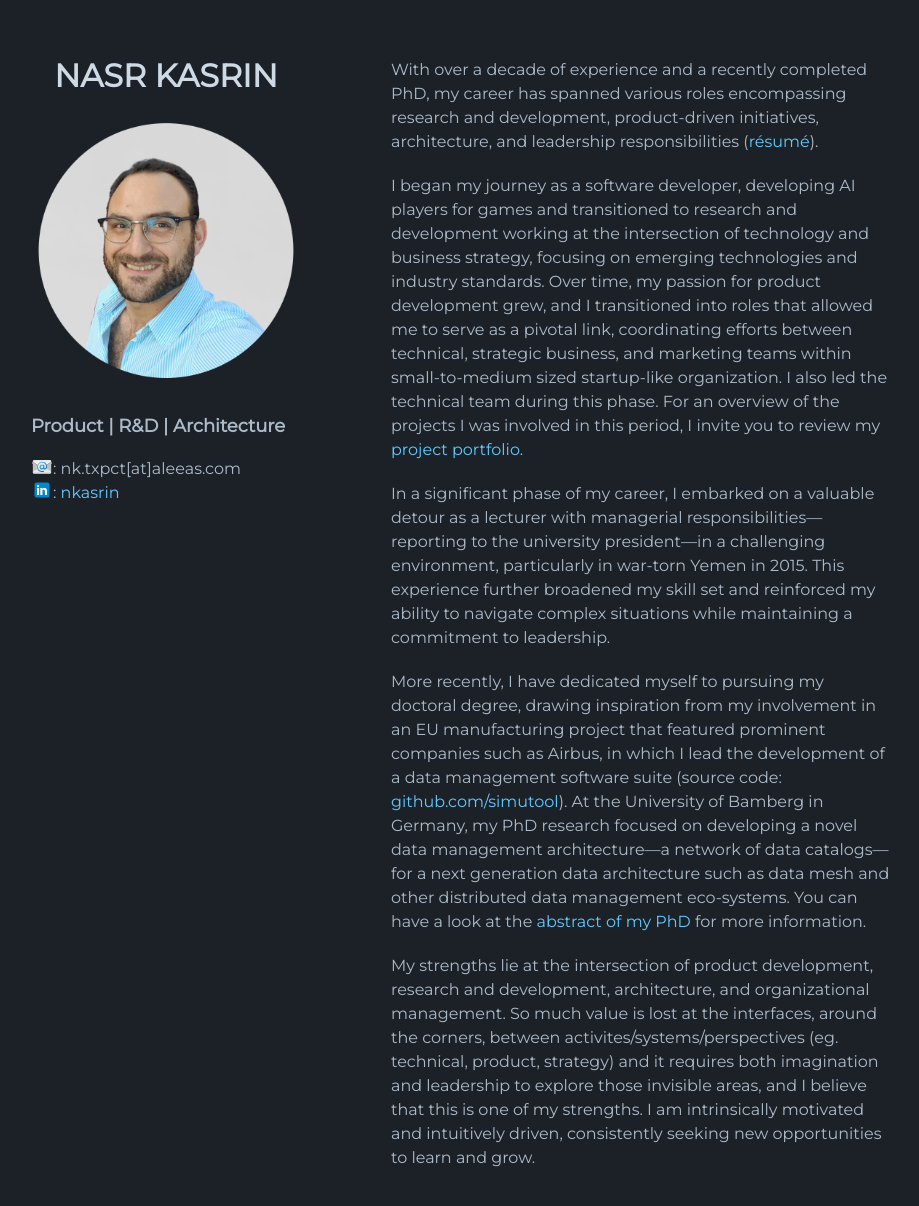
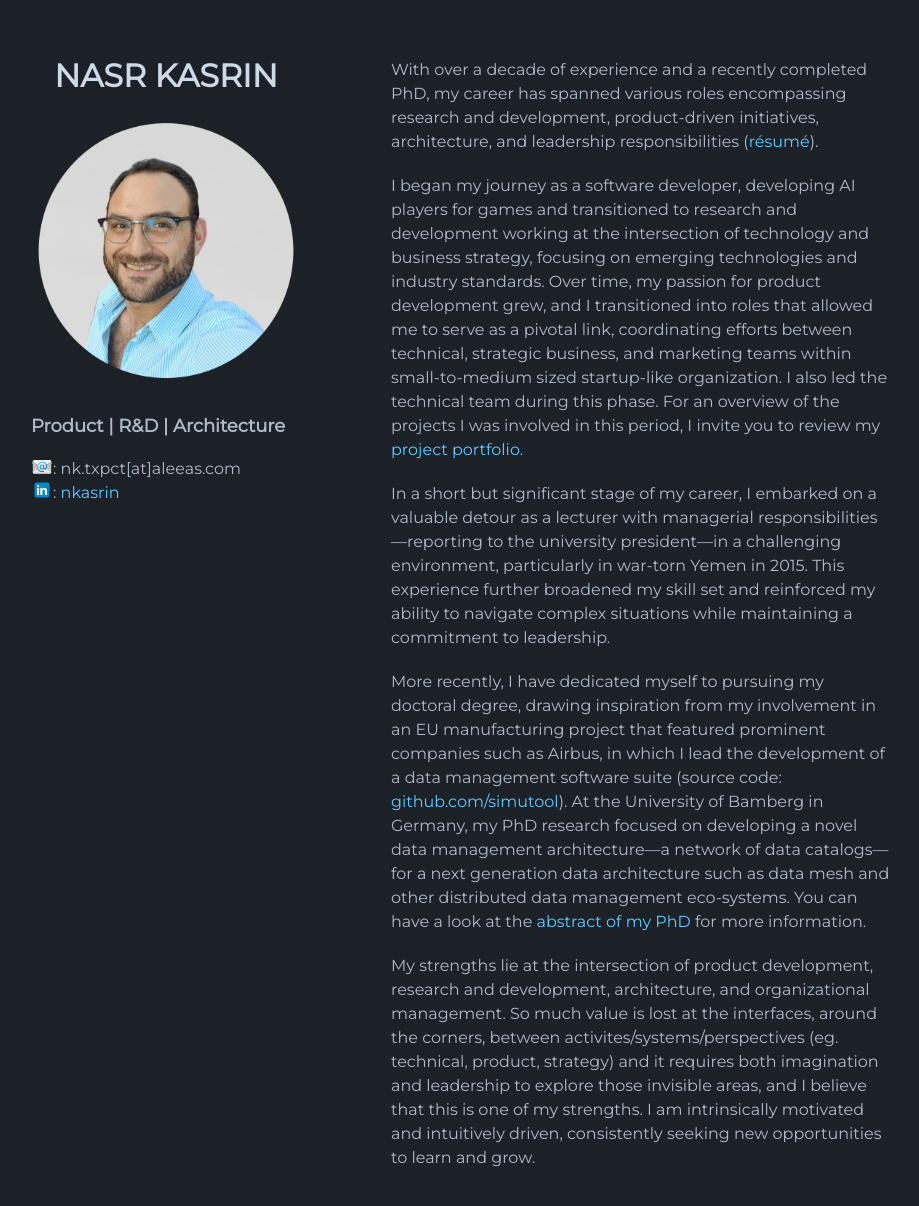
Before and after one commit to n42r/n42r.github.io, a Jekyll site: the page built from index.md, in a window 1280 px wide and 1240 px high. Shown: the top 1206 px of the window, without its empty margins (179-1098 px from the left). Built offline with Jekyll 4.4.1, drawn with Linux system fonts in a browser that asks for light colours; the repository's description, which GitHub fills in, is left out.

Commit message:
updated bio

```diff
--- a/index.md
+++ b/index.md
@@ -6,7 +6,7 @@ With over a decade of experience and a recently completed PhD, my career has spa
 
 I began my journey as a software developer, developing AI players for games and transitioned to research and development working at the intersection of technology and business strategy, focusing on emerging technologies and industry standards. Over time, my passion for product development grew, and I transitioned into roles that allowed me to serve as a pivotal link, coordinating efforts between technical, strategic business, and marketing teams within small-to-medium sized startup-like organization. I also led the technical team during this phase. For an overview of the projects I was involved in this period, I invite you to review my [project portfolio]((https://raw.githubusercontent.com/n42r/n42r.github.io/main/assets/pdf/kasrin_protfolio_upgraded_23.pdf)).
 
-In a significant phase of my career, I embarked on a valuable detour as a lecturer with managerial responsibilities—reporting to the university president—in a challenging environment, particularly in war-torn Yemen in 2015. This experience further broadened my skill set and reinforced my ability to navigate complex situations while maintaining a commitment to leadership.
+In a short but significant stage of my career, I embarked on a valuable detour as a lecturer with managerial responsibilities—reporting to the university president—in a challenging environment, particularly in war-torn Yemen in 2015. This experience further broadened my skill set and reinforced my ability to navigate complex situations while maintaining a commitment to leadership.
 
 More recently, I have dedicated myself to pursuing my doctoral degree, drawing inspiration from my involvement in an EU manufacturing project that featured prominent companies such as Airbus, in which I lead the development of a data management software suite (source code: [github.com/simutool](https://github.com/simutool)). At the University of Bamberg in Germany, my PhD research focused on developing a novel data management architecture—a network of data catalogs—for a next generation data architecture such as data mesh and other distributed data management eco-systems. You can have a look at the [abstract of my PhD](https://n42r.github.io/phd) for more information.
 
```
